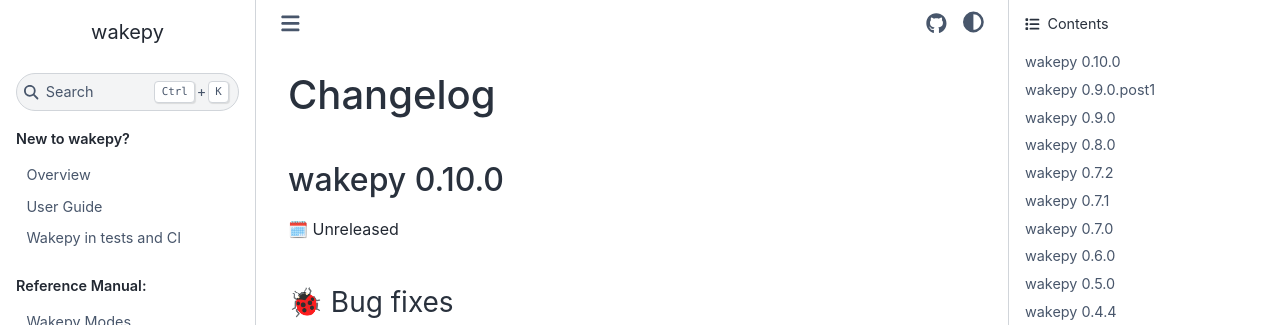
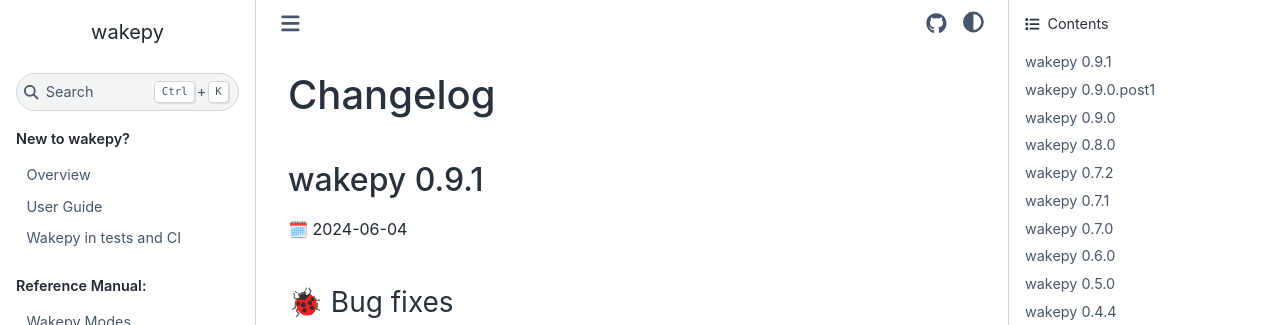
Before and after one commit to fohrloop/wakepy, a Sphinx documentation site: the page built from docs/source/changelog.md, in a window 1280 px wide and 900 px high. Shown: the top 325 px of the window. Built offline with Sphinx 7.4.7 and the Sphinx Book theme 1.1.4, drawn with Linux system fonts in a browser that asks for light colours; the version number could not be read and is left out.

Commit message:
prepare for 0.9.1 release

```diff
--- a/docs/source/changelog.md
+++ b/docs/source/changelog.md
@@ -1,7 +1,7 @@
 # Changelog
 
-## wakepy 0.10.0
-🗓️ Unreleased
+## wakepy 0.9.1
+🗓️ 2024-06-04
 
 ### 🐞 Bug fixes
 - The [SetThreadExecutionState](#windows-stes) Method may now have multiple modes (same or different) activated within the same python thread without them interfering with each other on activation or deactivation, as wakepy creates a *separate worker thread* for the single purpose of setting and keeping the thread execution flag each time you activate a mode with the `SetThreadExecutionState` wakepy.Method. ([#342](https://github.com/fohrloop/wakepy/pull/342))
--- a/docs/source/methods-reference.md
+++ b/docs/source/methods-reference.md
@@ -85,7 +85,7 @@
 - **Modes**: [`keep.running`](#keep-running-mode), [`keep.presenting`](#keep-presenting-mode)
 - **Introduced in**: wakepy 0.1.0
 - **How it works**: It calls the [SetThreadExecutionState](https://learn.microsoft.com/en-us/windows/win32/api/winbase/nf-winbase-setthreadexecutionstate) function from the Kernel32.dll with ES_CONTINUOUS and ES_SYSTEM_REQUIRED flags when activating [`keep.running`](#keep-running-mode) mode, and additionally ES_DISPLAY_REQUIRED flag when activating [`keep.presenting`](#keep-presenting-mode) mode. It then uses the ES_CONTINUOUS flag for deactivating.
-- **Wakepy specialities**: Note that as of wakepy 0.10.0 you can have multiple modes (same or different) activated within the same python thread without them interfering with each other on activation or deactivation, as wakepy creates a *separate worker thread* for the single purpose of setting and keeping the thread execution flag each time you activate a mode with the `SetThreadExecutionState` wakepy.Method.
+- **Wakepy specialities**: Note that as of wakepy 0.9.1 you can have multiple modes (same or different) activated within the same python thread without them interfering with each other on activation or deactivation, as wakepy creates a *separate worker thread* for the single purpose of setting and keeping the thread execution flag each time you activate a mode with the `SetThreadExecutionState` wakepy.Method.
 - **Multiprocess safe?**: Yes
 - **What if the process holding the lock dies?**: The lock is automatically removed.
 - **How to check it?**: Run `powercfg /requests` in an elevated cmd or Powershell.
```
